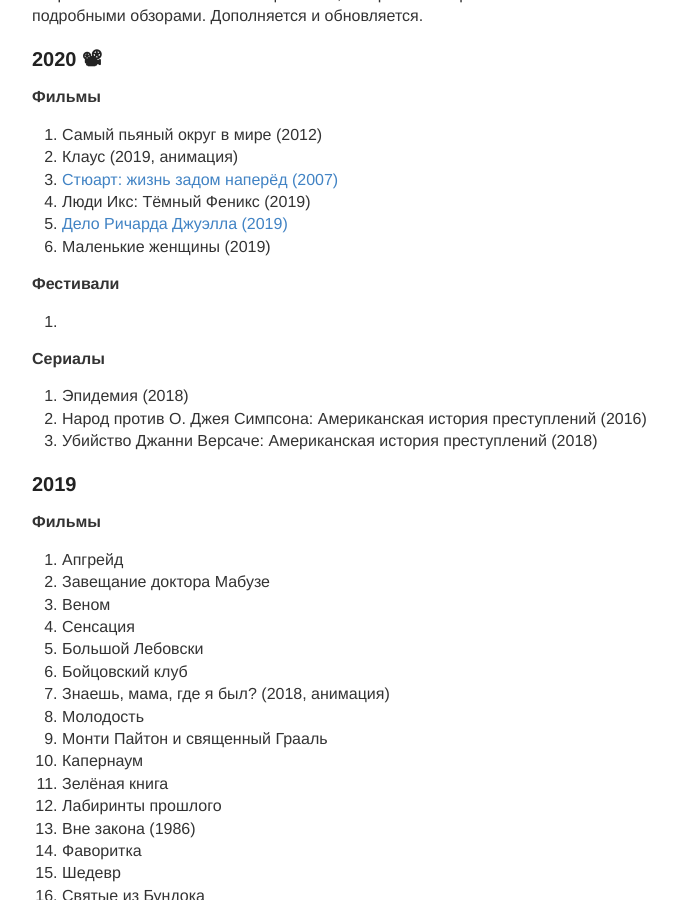
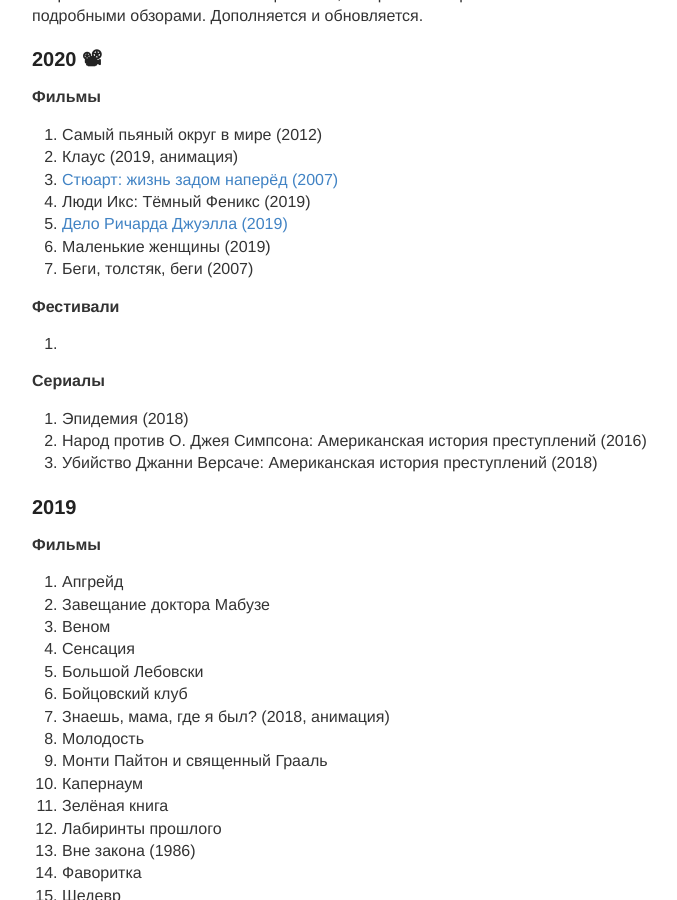
Before and after one commit to sombro/nbuevich.com, a Jekyll site: the page built from blog/_posts/2099-12-14-movies.md, in a window 1280 px wide and 900 px high, scrolled down 317 px. Shown: the whole window, without its empty margins (248-925 px from the left). Built offline with Jekyll 4.4.1, drawn with Linux system fonts in a browser that asks for light colours.

Commit message:
new film added

```diff
--- a/blog/_posts/2099-12-14-movies.md
+++ b/blog/_posts/2099-12-14-movies.md
@@ -22,6 +22,7 @@
     <li>Люди Икс: Тёмный Феникс (2019)</li>
     <li><a href="/richard-jewell">Дело Ричарда Джуэлла (2019)</a></li>
     <li>Маленькие женщины (2019)</li>
+    <li>Беги, толстяк, беги (2007)</li>
 </ol>
 
 <b>Фестивали</b>
```
